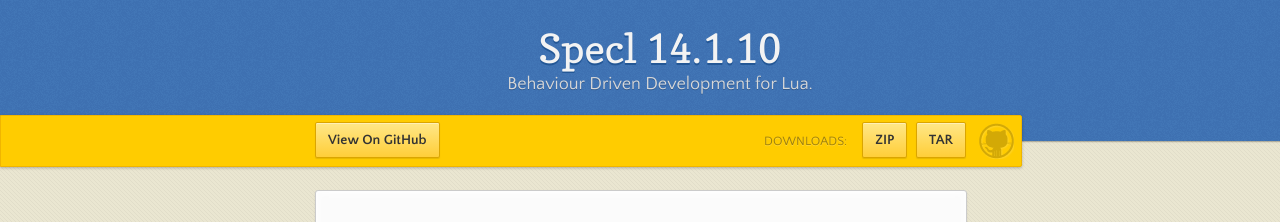
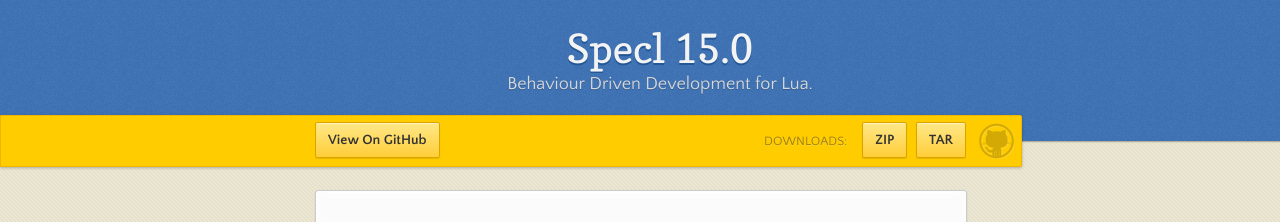
Before and after one commit to gvvaughan/specl, a Jekyll site: the page built from index.md, in a window 1280 px wide. Shown: the top 222 px of the page. Built offline with Jekyll 4.4.1, drawn with Linux system fonts in a browser that asks for light colours; nearby versions of some CDN libraries; our own code applies the rules of GitHub Pages for plain Markdown files.

Commit message:
gh-pages: take the title from _config.yml, and link downloads to tags.
* _layouts/default.html: Use site.name and site.account in the
  title, and link downloads to vX.Y tags.
* _config.yml (release-no): bump to 15.0

Signed-off-by: Gary V. Vaughan <gary@gnu.org>

```diff
--- a/_config.yml
+++ b/_config.yml
@@ -4,7 +4,7 @@
 name:         Specl
 description:  Behaviour Driven Development for Lua.
 forkme:       "https://github.com/gvvaughan/specl"
-release-no:   14.1.10
+release-no:   15.0
 
 url:      "http://gvvaughan.github.io/specl"
 markdown: kramdown
--- a/_layouts/default.html
+++ b/_layouts/default.html
@@ -28,8 +28,8 @@
         <div class="downloads">
           <span>Downloads:</span>
 	  <ul>
-	    <li><a href="{{ site.forkme }}/archive/release-v{{ site.release-no }}.zip" class="button">ZIP</a></li>
-	    <li><a href="{{ site.forkme }}/archive/release-v{{ site.release-no }}.tar.gz" class="button">TAR</a></li>
+	    <li><a href="{{ site.forkme }}/archive/v{{ site.release-no }}.zip" class="button">ZIP</a></li>
+	    <li><a href="{{ site.forkme }}/archive/v{{ site.release-no }}.tar.gz" class="button">TAR</a></li>
           </ul>
         </div>
       </div><!-- end banner -->
```
Also changed, not shown: other parts of _layouts/default.html (+1 -1 lines).
